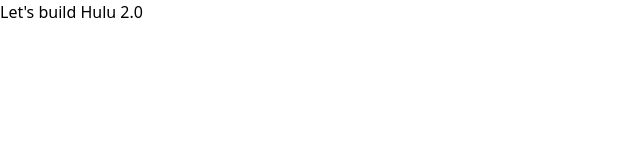
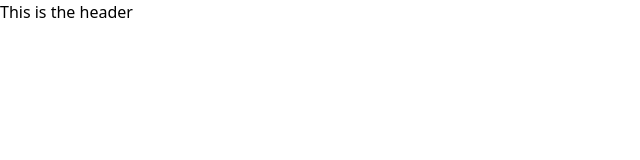
Before and after one commit to klaryon/hulu-clone-2.0, a Next.js app: page / in a window 1280 px wide. Shown: the top 160 px of the page, without its empty margins (0-640 px from the left). Built offline with nearby package versions, Linux system fonts and the light colour scheme.

Commit message:
header component in index.js

```diff
--- /dev/null
+++ b/components/Header.js
@@ -0,0 +1,9 @@
+const Header = () => {
+    return (
+        <header class=''>
+            <h1>This is the header</h1>
+        </header>
+    )
+}
+
+export default Header
--- a/pages/index.js
+++ b/pages/index.js
@@ -1,4 +1,5 @@
 import Head from 'next/head'
+import Header from '../components/Header'
 
 export default function Home() {
   return (
@@ -7,8 +8,10 @@
         <title>Hulu 2.0</title>
         <link rel="icon" href="/favicon.ico" />
       </Head>
-      <h1>Let's build Hulu 2.0</h1>
+
       {/* Header */}
+      <Header />
+
       {/* Navbar  */}
       {/* Results  */}
     </div>
```
